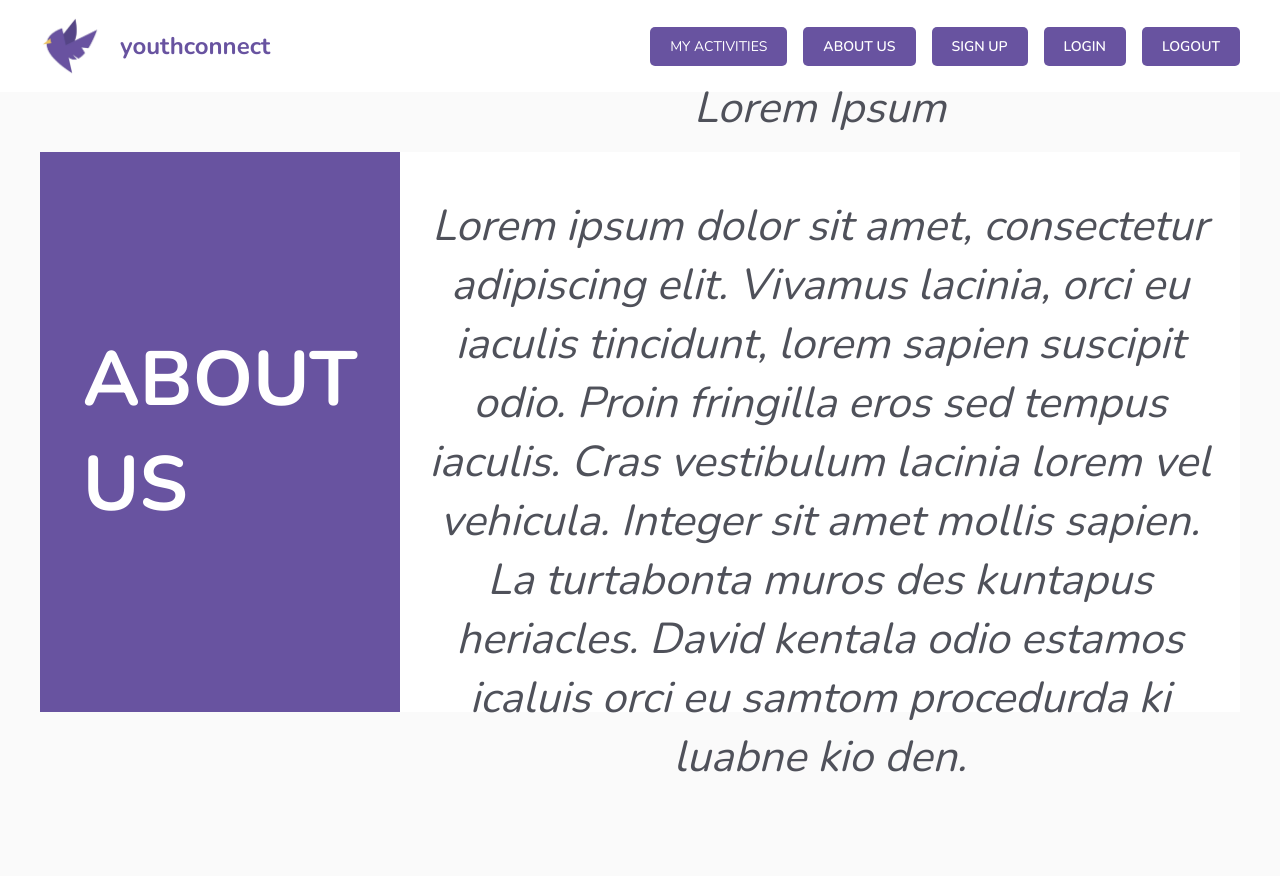
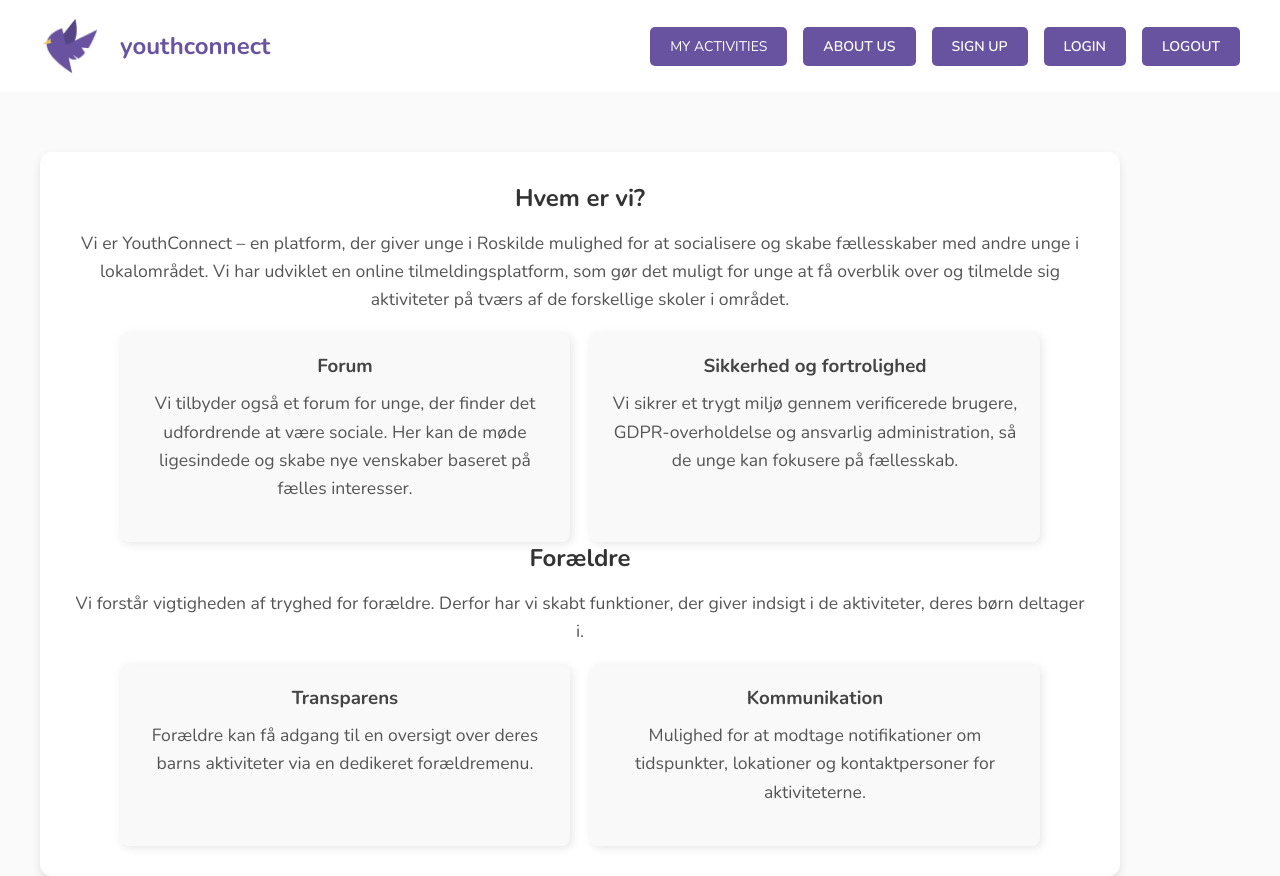
Before and after one commit to soyadem/youthconnect, a Vue app: page /aboutus in a window 1280 px wide. Before the commit the page ends 800 px from the top, so only its background shows below. Built offline with nearby package versions, Linux system fonts and the light colour scheme.

Commit message:
Update AboutUs.vue
opdateret about us

```diff
--- a/src/views/auth/AboutUs.vue
+++ b/src/views/auth/AboutUs.vue
@@ -1,15 +1,42 @@
 <template>
   <div class="container">
-    <div class="purple-section">
-      <h1 class="white-text">ABOUT<br>US</h1>
-    </div>
     <div class="white-section">
-      <p>Lorem Ipsum<br><br>
-        Lorem ipsum dolor sit amet, consectetur adipiscing elit.
-        Vivamus lacinia, orci eu iaculis tincidunt, lorem sapien suscipit odio. Proin fringilla eros sed tempus iaculis.
-        Cras vestibulum lacinia lorem vel vehicula. Integer sit amet mollis sapien. La turtabonta muros des kuntapus heriacles.
-        David kentala odio estamos icaluis orci eu samtom procedurda ki luabne kio den.
-    </p>
+      <h2>Hvem er vi?</h2>
+      <p>
+        Vi er YouthConnect – en platform, der giver unge i Roskilde mulighed for at socialisere og skabe fællesskaber med andre unge i lokalområdet.
+        Vi har udviklet en online tilmeldingsplatform, som gør det muligt for unge at få overblik over og tilmelde sig aktiviteter på tværs af de forskellige skoler i området.
+      </p>
+
+      <div class="content-section">
+        <div class="text-box">
+          <h3>Forum</h3>
+          <p>
+            Vi tilbyder også et forum for unge, der finder det udfordrende at være sociale. Her kan de møde ligesindede og skabe nye venskaber baseret på fælles interesser.
+          </p>
+        </div>
+        <div class="text-box">
+          <h3>Sikkerhed og fortrolighed</h3>
+          <p>
+            Vi sikrer et trygt miljø gennem verificerede brugere, GDPR-overholdelse og ansvarlig administration, så de unge kan fokusere på fællesskab.
+          </p>
+        </div>
+      </div>
+
+      <h2>Forældre</h2>
+      <p>
+        Vi forstår vigtigheden af tryghed for forældre. Derfor har vi skabt funktioner, der giver indsigt i de aktiviteter, deres børn deltager i.
+      </p>
+
+      <div class="content-section">
+        <div class="text-box">
+          <h3>Transparens</h3>
+          <p>Forældre kan få adgang til en oversigt over deres barns aktiviteter via en dedikeret forældremenu.</p>
+        </div>
+        <div class="text-box">
+          <h3>Kommunikation</h3>
+          <p>Mulighed for at modtage notifikationer om tidspunkter, lokationer og kontaktpersoner for aktiviteterne.</p>
+        </div>
+      </div>
     </div>
   </div>
 </template>
@@ -26,50 +53,75 @@
 
 html, body {
   height: 100%;
-  overflow: hidden;
+  display: flex;
+  justify-content: center;
+  align-items: center;
+  background-color: #f4f4f4;
+  font-family: Arial, sans-serif;
+  text-align: center;
 }
 
 .container {
   display: flex;
-  flex-direction: row;
-  width: 100%;
-  height: 100%;
-}
-
-.purple-section {
-  background-color: #6853a0;
-  width: 30%;
-  display: flex;
+  flex-direction: column;
   align-items: center;
   justify-content: center;
-  height: 70vh;
-}
-
-.purple-section h1 {
-  color: white;
-}
-
-.white-text {
-  color: white;
-  font-size: 4.8rem;
-  font-weight: bold;
-  text-transform: uppercase;
+  width: 90%;
+  max-width: 1100px;
+  background: white;
+  border-radius: 12px;
+  box-shadow: 0px 4px 10px rgba(0, 0, 0, 0.1);
+  padding: 30px;
 }
 
 .white-section {
-  background-color: white;
-  width: 70%;
-  display: flex;
-  align-items: center;
-  justify-content: center;
-  padding: 20px;
   text-align: center;
-  height: 70vh;
+  width: 100%;
 }
 
-.white-section p {
-  /*font-weight: bold;*/
-  font-style: italic;
-  font-size: 2.7rem;
+h2 {
+  color: #333;
+  margin-bottom: 15px;
+}
+
+p {
+  color: #555;
+  font-size: 1.1rem;
+  line-height: 1.6;
+  margin-bottom: 20px;
+}
+
+.content-section {
+  display: flex;
+  justify-content: center;
+  flex-wrap: wrap;
+  gap: 20px;
+  margin-top: 20px;
+}
+
+.text-box {
+  flex: 1;
+  min-width: 300px;
+  max-width: 450px;
+  background: #f9f9f9;
+  padding: 20px;
+  border-radius: 8px;
+  box-shadow: 2px 2px 10px rgba(0, 0, 0, 0.1);
+  text-align: center;
+}
+
+h3 {
+  color: #444;
+  margin-bottom: 10px;
+}
+
+@media (max-width: 768px) {
+  .content-section {
+    flex-direction: column;
+    align-items: center;
+  }
+  .text-box {
+    width: 100%;
+  }
 }
 </style>
```
